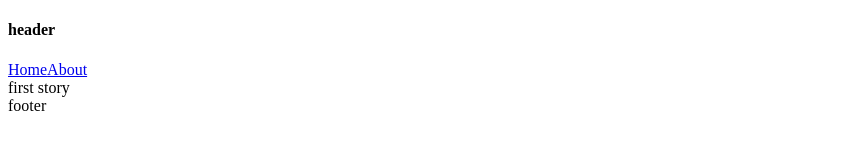
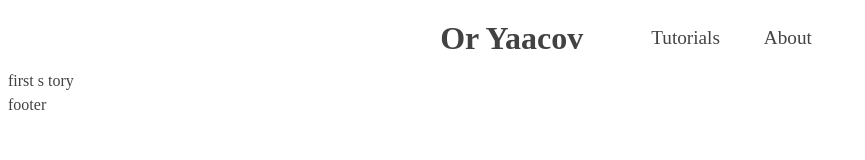
Before and after one commit to oryaacov/personal-blog, a React app: page /#/first-story in a window 1280 px wide. Shown: the whole page, without its empty margins (0-865 px from the left). Built offline with nearby package versions, Linux system fonts and the light colour scheme.

Commit message:
added header

```diff
--- a/src/articles/first-story/first-story.js
+++ b/src/articles/first-story/first-story.js
@@ -1,7 +1,7 @@
 import React, {Component} from 'react';
 class FirstStory extends Component {
   render() {
-    return <div>first story</div>;
+    return <div>first s tory</div>;
   }
 }
 export default FirstStory;
--- a/src/components/app/app.css
+++ b/src/components/app/app.css
@@ -1,4 +1,32 @@
-.App {
-    margin: 1rem;
-    font-family: Arial, Helvetica, sans-serif;
-  }
+.app {
+  margin: 1rem;
+  font-family: Arial, Helvetica, sans-serif;
+}
+.header {
+  font-weight: 700;
+  display: inline-block;
+  color: inherit;
+  text-decoration: inherit;
+  background-color: transparent;
+  box-sizing: border-box;
+  border-width: 0;
+  border-style: solid;
+  border-color: currentColor;
+  text-align: center;
+  font-size: 2rem;
+}
+
+body {
+  font-family: EB Garamond, serif;
+  --bg-opacity: 1;
+  --text-opacity: 1;
+  color: #424242;
+  color: rgba(66, 66, 66, var(--text-opacity));
+}
+
+html {
+  font-family: system-ui, -apple-system, BlinkMacSystemFont, "Segoe UI", Roboto,
+    "Helvetica Neue", Arial, "Noto Sans", sans-serif, "Apple Color Emoji",
+    "Segoe UI Emoji", "Segoe UI Symbol", "Noto Color Emoji";
+  line-height: 1.5;
+}
--- a/src/components/app/app.js
+++ b/src/components/app/app.js
@@ -3,6 +3,8 @@ import {HashRouter} from 'react-router-dom';
 import BlogContainer from '../../containers/blog-container/blog-container';
 import Footer from '../footer/footer';
 import Navbar from '../navbar/navbar';
+import './app.css';
+
 class App extends Component {
   constructor(props) {
     super(props);
--- /dev/null
+++ b/src/components/navbar/navbar.css
@@ -0,0 +1,23 @@
+a {
+  font-size: 1.2rem;
+  padding-right: 0.75rem;
+  color: inherit;
+  text-decoration: inherit;
+}
+
+li{
+    font-weight: 0.2px !important;
+    margin-left: 1rem;
+    margin-right: 1rem;
+}
+
+ul {
+    list-style-type: none;
+    list-style: none;
+}
+
+.flex-container {
+    display: flex;
+    align-items: center;
+    justify-content: center;
+}
--- a/src/components/navbar/navbar.js
+++ b/src/components/navbar/navbar.js
@@ -1,14 +1,20 @@
-import React, {Component} from 'react';
-import {Link} from 'react-router-dom';
+import React, { Component } from "react";
+import { Link } from "react-router-dom";
+import "./navbar.css";
+
 class Navbar extends Component {
   render() {
     return (
-      <div>
-        <h4>header</h4>
-        <div>
-          <Link to='/'>Home</Link>
-          <Link to='/about'>About</Link>
-        </div>
+      <div class="flex-container">
+        <Link to="/" class="header header-name">Or Yaacov</Link>
+        <ul class="flex-container">
+          <li>
+          <Link to="/tutorials">Tutorials</Link>
+          </li>
+          <li>
+          <Link to="/about">About</Link>
+          </li>
+        </ul>
       </div>
     );
   }
--- a/src/index.js
+++ b/src/index.js
@@ -1,5 +1,4 @@
 import React from 'react';
 import ReactDOM from 'react-dom';
 import App from './components/app/app.js';
-
 ReactDOM.render(<App />, document.getElementById('root'));
```
Also changed, not shown: public/index.html (+1 -0 lines).
